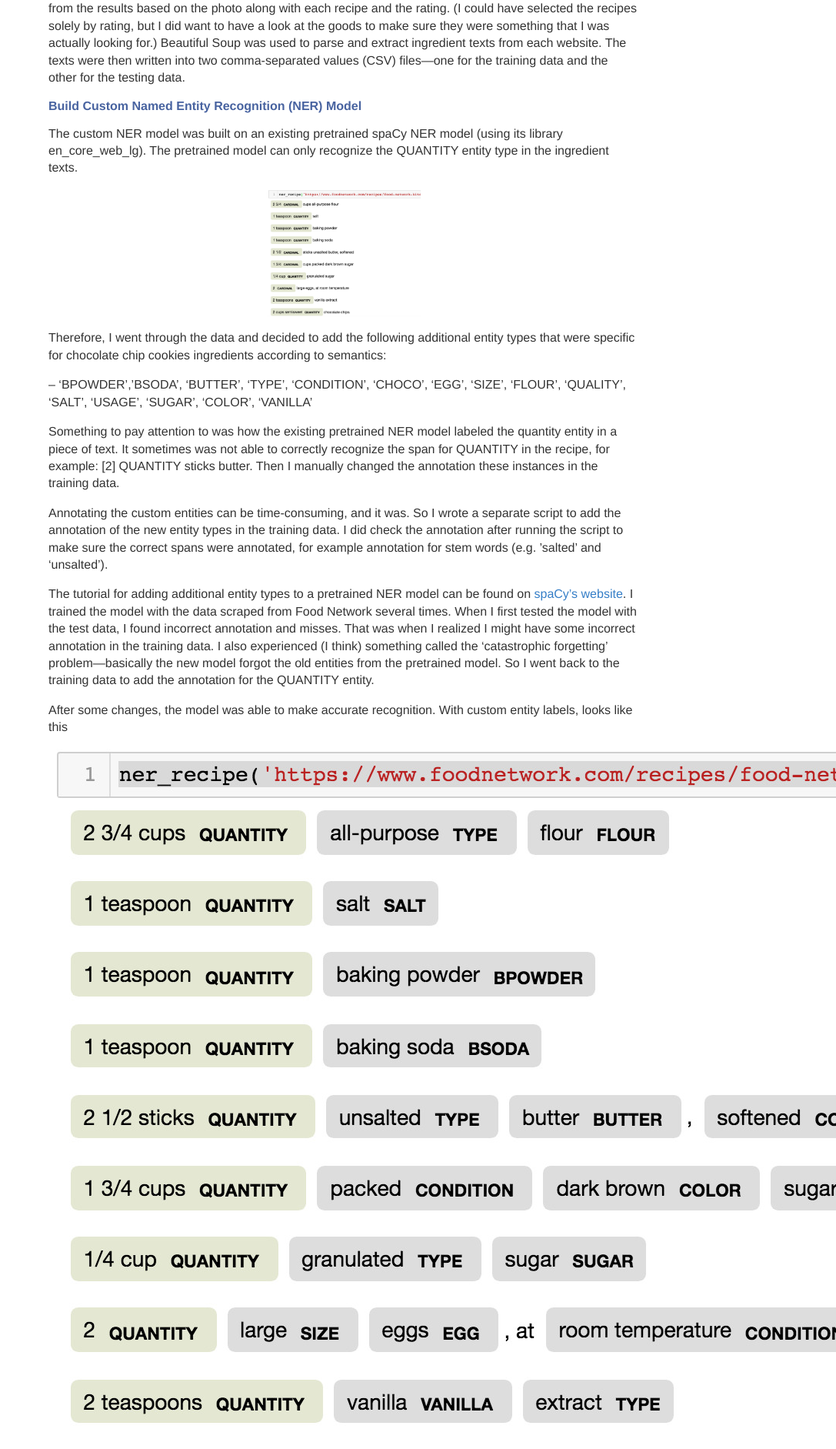
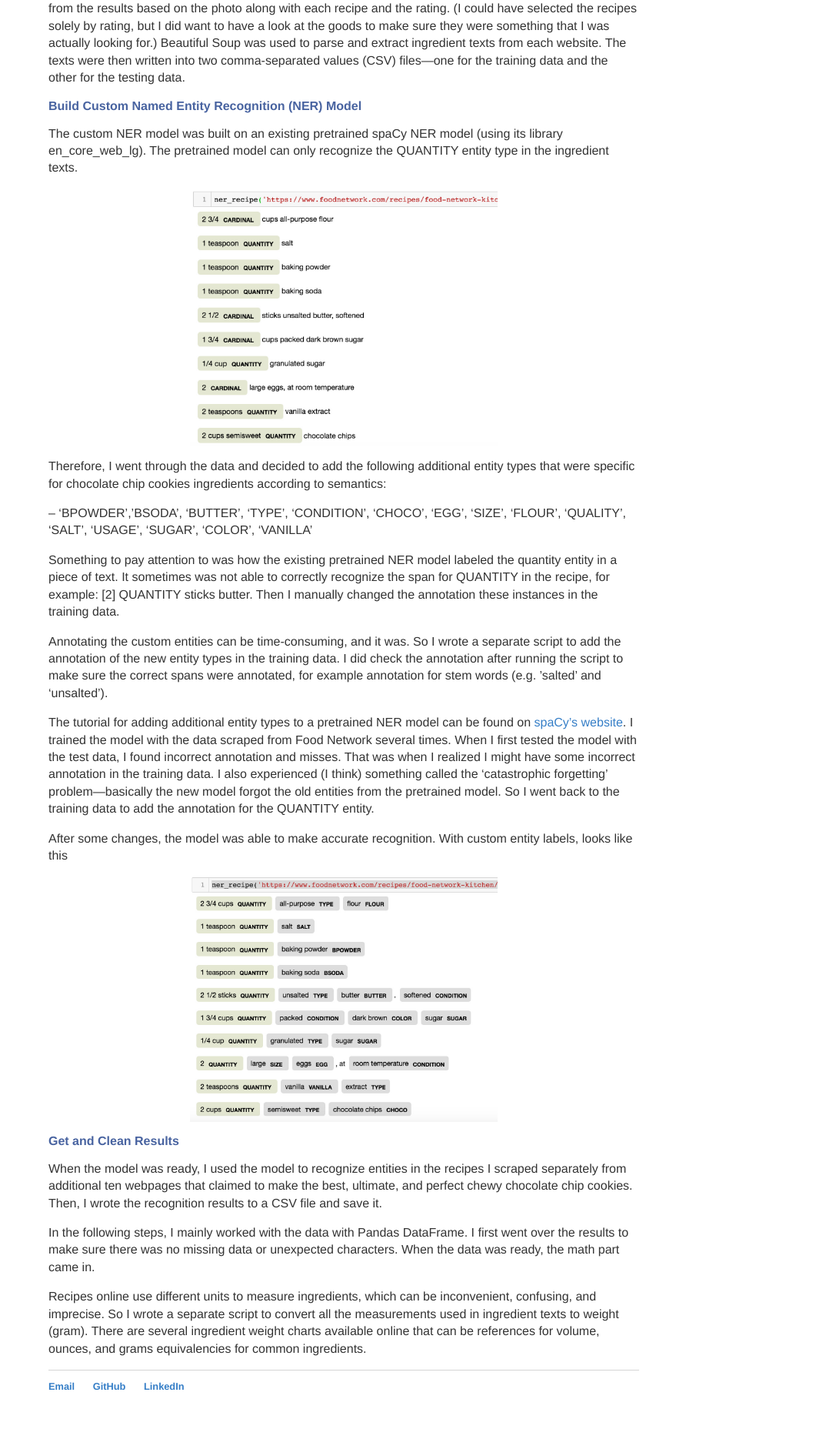
Before and after one commit to sabrinazhong/sabrinazhong.github.io, a Jekyll site: the page built from _posts/2020-04-06-recipe.md, in a window 1280 px wide. Shown: the part 476-2359 px from the top of the page at 77% size, without its empty margins (193-1280 px from the left). Built offline with Jekyll 4.4.1, drawn with Linux system fonts in a browser that asks for light colours; after the commit the page ends 2325 px from its top, so only the background shows below that.

Commit message:
Update 2020-04-06-recipe.md

```diff
--- a/_posts/2020-04-06-recipe.md
+++ b/_posts/2020-04-06-recipe.md
@@ -18,7 +18,7 @@
 
 The custom NER model was built on an existing pretrained spaCy NER model (using its library en_core_web_lg). The pretrained model can only recognize the QUANTITY entity type in the ingredient texts.
 
-<img src="https://github.com/sabrinazhong/sabrinazhong.github.io/raw/master/_posts/pretrained.png" alt="PretrainedNER" width="200">
+<img src="https://github.com/sabrinazhong/sabrinazhong.github.io/raw/master/_posts/pretrained.png" alt="PretrainedNER" width="400">
 
 Therefore, I went through the data and decided to add the following additional entity types that were specific for chocolate chip cookies ingredients according to semantics:
 
@@ -32,7 +32,7 @@
 
 After some changes, the model was able to make accurate recognition. With custom entity labels, looks like this
 
-<p><img src="https://github.com/sabrinazhong/sabrinazhong.github.io/raw/master/_posts/customner.jpg" alt="CustomNER"></p>
+<img src="https://github.com/sabrinazhong/sabrinazhong.github.io/raw/master/_posts/customner.jpg" alt="CustomNER" width="400">
 
 <h3>Get and Clean Results</h3>
 
```
